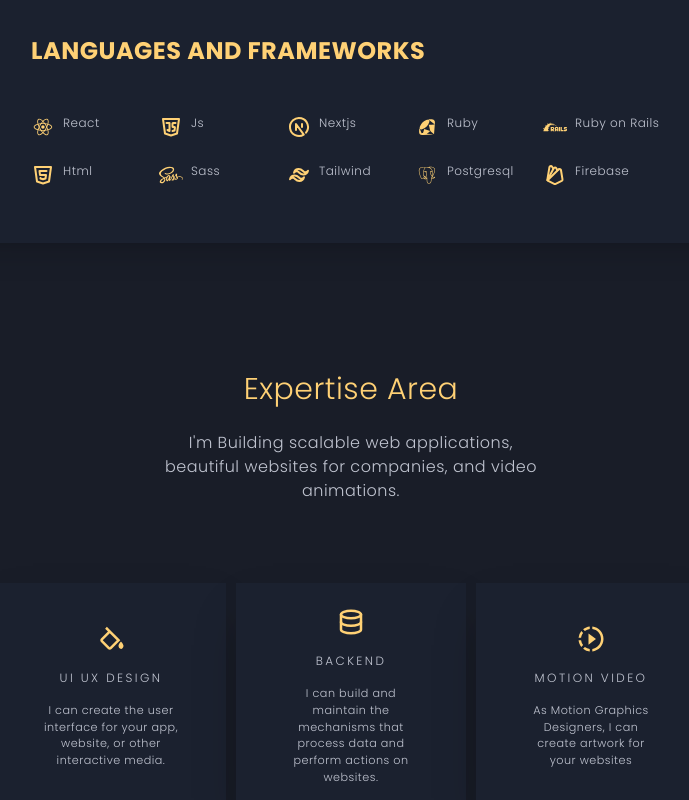
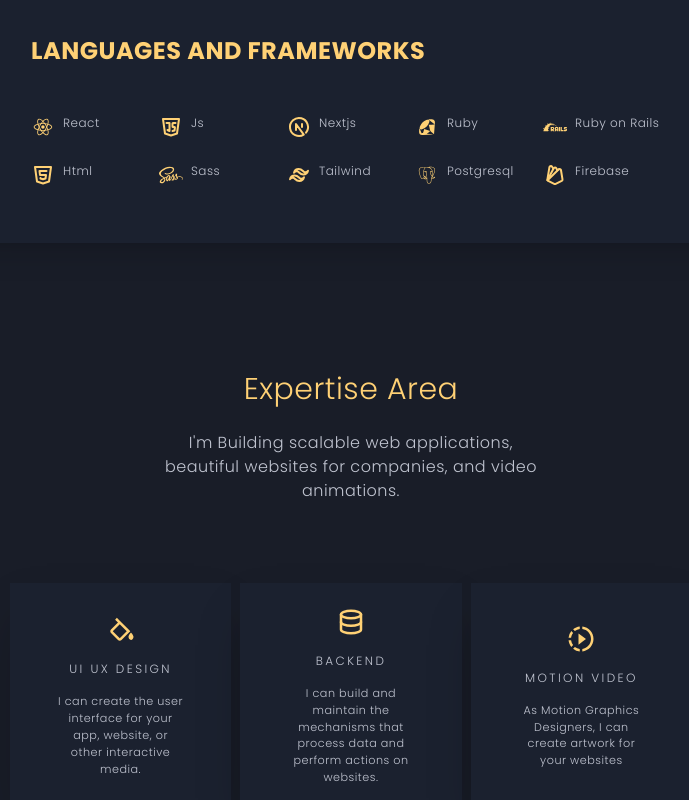
Before and after one commit to joel-kalema/me_with-nextjs, a Next.js app: page / in a window 1280 px wide. Shown: the part 1520-2320 px from the top of the page, without its empty margins (289-978 px from the left). Built offline with nearby package versions, Linux system fonts and the light colour scheme.

Commit message:
update paddings

```diff
--- a/components/expertise.js
+++ b/components/expertise.js
@@ -10,7 +10,7 @@ export default function Area (){
     }, []);
 
     return (
-        <div className='px-8 md:20 lg:px-60 py-20 text-center relative' data-aos="fade-up" data-aos-duration="1000">
+        <div className='px-8 md:20 lg:px-60 xl:px-64 py-20 text-center relative' data-aos="fade-up" data-aos-duration="1000">
             <h1 className='text-3xl text-[#ffd175] text-center mt-40'>Expertise Area</h1>
             <p className='text-[1rem] text-center w-full md:w-2/4 mx-auto my-6'>
                 I&apos;m Building scalable web applications, beautiful websites for companies, and  video animations.
```
